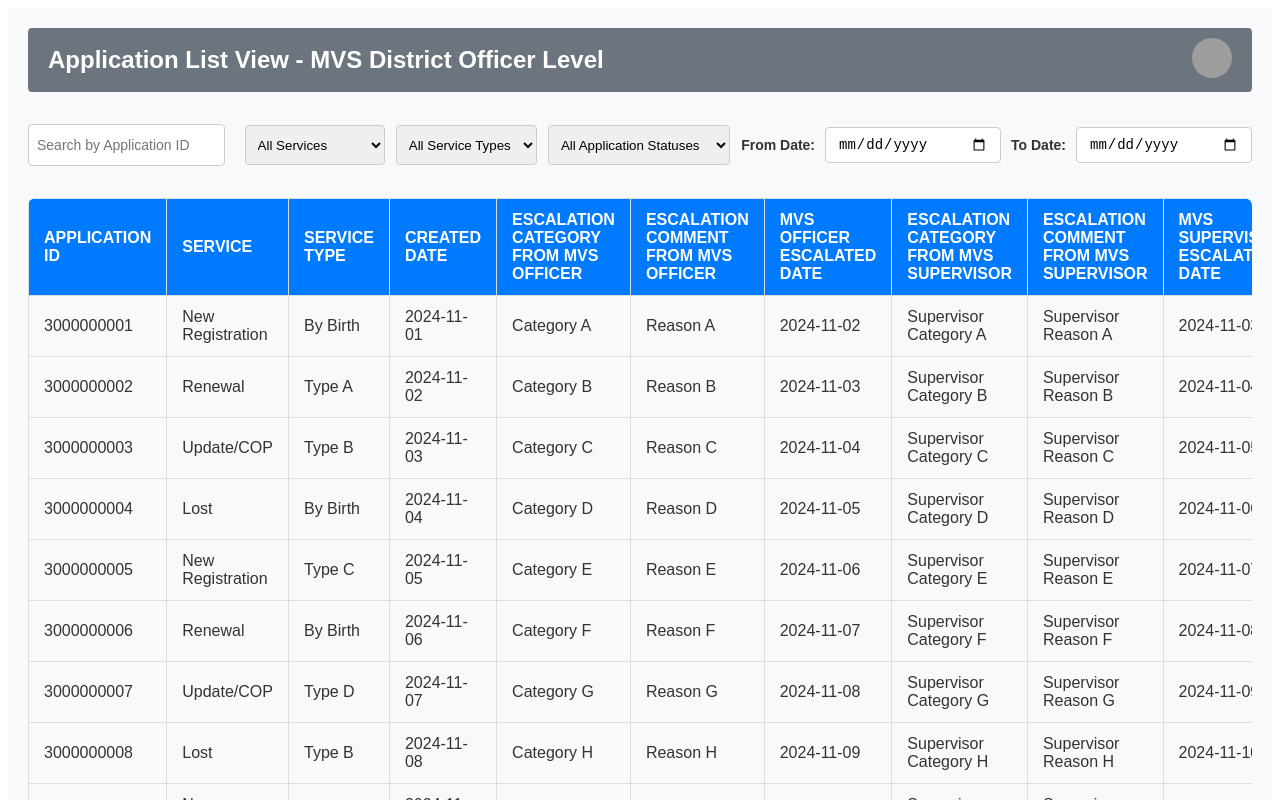
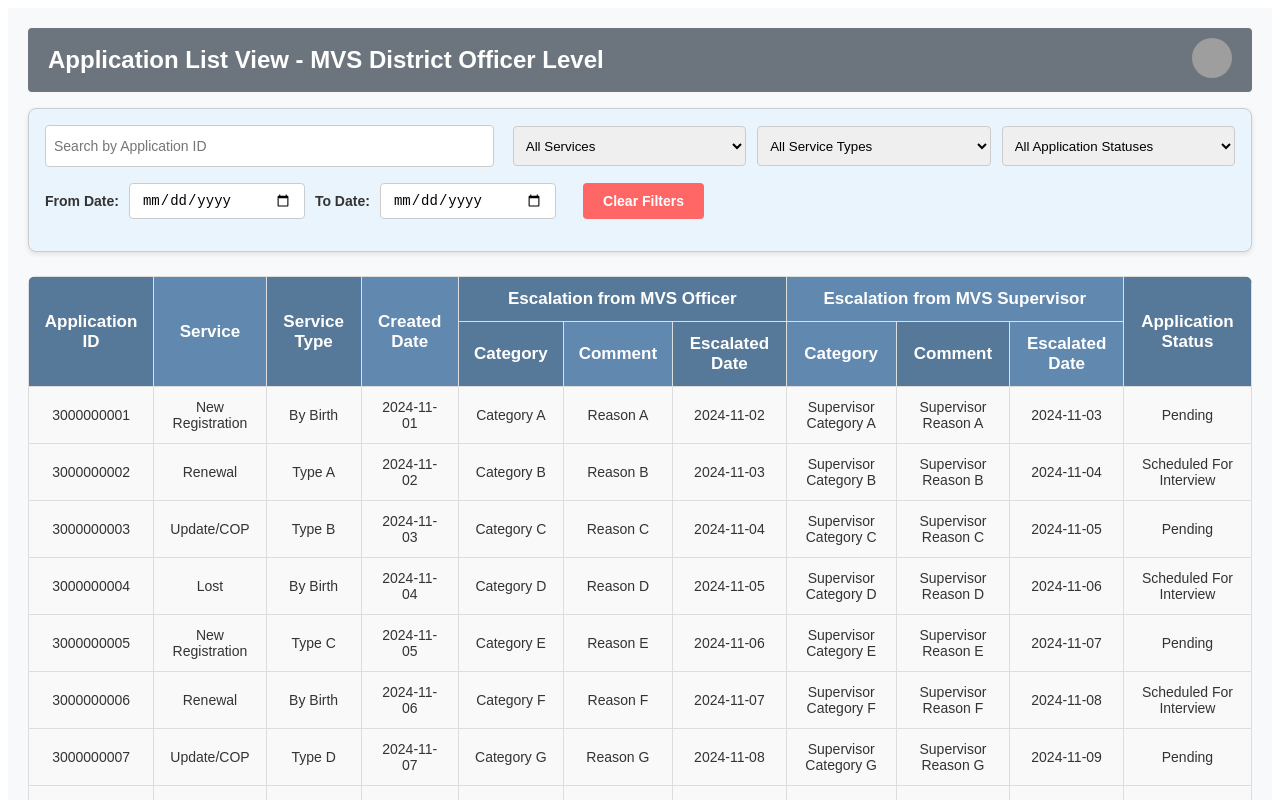
Before and after one commit to tf-nira/manual-verification-system-ui, an Angular app: page /login in a window 1280 px wide. Both pictures are taken after typing "Sample", "Sample123" into the empty fields and a click on the button "Login". Shown: the top 800 px of the page. Built offline with nearby package versions, Linux system fonts and the light colour scheme; grey boxes are pictures that could not be loaded.

Commit message:
modified table and search view

```diff
--- a/src/app/feature/application-list/application-list.component.css
+++ b/src/app/feature/application-list/application-list.component.css
@@ -7,13 +7,23 @@
   background-color: #f8f9fa;
 }
 
+.search-container {
+  background-color: #e9f4fc; /* Light blue background */
+  border: 1px solid #ccc; /* Border color */
+  border-radius: 8px; /* Rounded corners */
+  padding: 1rem; /* Padding inside the container */
+  margin-bottom: 1.5rem; /* Space below the container */
+  margin-top: 1rem;
+  box-shadow: 0 2px 5px rgba(0, 0, 0, 0.1); /* Optional shadow for better visuals */
+}
+
 /* Search Bar */
 .search-and-filters {
   display: flex;
   align-items: center; /* Vertically align items */
   gap: 0.7rem; /* Add space between elements */
-  margin-bottom: 2rem;
-  margin-top: 2rem;
+  margin-bottom: 1rem;
+  /* margin-top: 2rem; */
 }
 
 .search-input {
@@ -86,6 +96,32 @@
   border-color: #007BFF;
 }
 
+/* Clear Button */
+.clear-button-container {
+  text-align: center;
+  margin-left: 1rem;
+}
+
+.clear-filters-btn {
+  padding: 10px 20px;
+  background-color: #ff6666;
+  border: none;
+  color: white;
+  border-radius: 4px;
+  font-size: 14px;
+  cursor: pointer;
+  transition: background-color 0.3s ease;
+  font-weight: bold;
+}
+
+.clear-filters-btn:hover {
+  background-color: #ff4c4c;
+}
+
+.clear-filters-btn:active {
+  background-color: #e60000;
+}
+
 /* Style for the table container */
 .application-list {
   background-color: #f9f9f9;
@@ -98,27 +134,49 @@
   width: 100%;
   border-collapse: collapse;
   margin: 0 auto;
-  font-size: 16px;
+  /* font-size: 14px; */
   text-align: left;
   box-shadow: 0 2px 4px rgba(0, 0, 0, 0.1);
 }
 
 /* Table headers */
 .styled-table thead tr {
-  background-color: #007bff;
   color: #ffffff;
-  text-transform: uppercase;
+  /* text-transform: uppercase; */
   font-weight: bold;
+  font-size: 17px;
+}
+
+.styled-table thead .header-row-1 {
+  th:nth-child(odd) {
+    background-color: #567899;
+  }
+
+  th:nth-child(even) {
+    background-color: #6188af;
+  }
+}
+
+.styled-table thead .header-row-2 {
+  th:nth-child(odd) {
+    background-color: #567899;
+  }
+
+  th:nth-child(even) {
+    background-color: #6188af;
+  }
 }
 
 /* Table header and body cells */
 .styled-table th, .styled-table td {
   padding: 12px 15px;
   border: 1px solid #ddd;
+  text-align: center;
 }
 
 /* Table rows hover effect */
 .styled-table tbody tr {
+  font-size: 14px;
   transition: background-color 0.3s;
 }
 
--- a/src/app/feature/application-list/application-list.component.html
+++ b/src/app/feature/application-list/application-list.component.html
@@ -1,8 +1,10 @@
 <div class="container">
 
+  <!-- Header Component (view, role) -->
   <app-header [view]="'List'" [role]="role"></app-header>
 
-  <!-- Search Bar -->
+  <!-- Search & Filters Component (role) -->
+  <div class="search-container">
     <div class="search-and-filters">
       <input
         type="text"
@@ -26,7 +28,9 @@
         <option value="">All Application Statuses</option>
         <option *ngFor="let status of uniqueApplicationStatuses" [value]="status">{{ status }}</option>
       </select>
+    </div>
 
+    <div class="search-and-filters">
       <!-- Date Range Filter -->
       <div class="date-filter">
         <label for="fromDate">From Date:</label>
@@ -44,20 +48,63 @@
           id="toDate"
         />
       </div>
+
+      <div class="clear-button-container">
+        <button (click)="clearFilters()" class="clear-filters-btn">Clear Filters</button>
+      </div>
     </div>
 
+  </div>
 
-
+  <!-- Table Component (fields, filteredRows)-->
   <div class="application-list">
     <table class="styled-table">
       <thead>
-        <tr>
-          <th *ngFor="let field of fields">{{ field }}</th>
+        <tr [ngClass]="'header-row-1'">
+          <th rowspan="2">Application ID</th>
+          <th rowspan="2">Service</th>
+          <th rowspan="2">Service Type</th>
+          <th rowspan="2">Created Date</th>
+          <!-- Conditional Section: Escalation from MVS Officer -->
+          <th *ngIf="fields.includes('Escalation Category from MVS Officer') || fields.includes('Escalation Category')" colspan="3">Escalation from MVS Officer</th>
+          <!-- Conditional Section: Escalation from MVS Supervisor -->
+          <th *ngIf="fields.includes('Escalation Category From MVS Supervisor')" colspan="3">Escalation from MVS Supervisor</th>
+          <th *ngIf="fields.includes('Application Status')" rowspan="2">Application Status</th>
+        </tr>
+        <tr [ngClass]="'header-row-2'">
+          <!-- Escalation from MVS Officer Columns -->
+          <ng-container *ngIf="fields.includes('Escalation Category from MVS Officer') || fields.includes('Escalation Category')">
+            <th>Category</th>
+            <th>Comment</th>
+            <th>Escalated Date</th>
+          </ng-container>
+          <!-- Escalation from MVS Supervisor Columns -->
+          <ng-container *ngIf="fields.includes('Escalation Category From MVS Supervisor')">
+            <th>Category</th>
+            <th>Comment</th>
+            <th>Escalated Date</th>
+          </ng-container>
         </tr>
       </thead>
       <tbody>
         <tr *ngFor="let row of filteredRows" (click)="onRowClick(row)">
-          <td *ngFor="let field of fields">{{ row[field] }}</td>
+          <td>{{ row['Application ID'] }}</td>
+          <td>{{ row['Service'] }}</td>
+          <td>{{ row['Service Type'] }}</td>
+          <td>{{ row['Created Date'] }}</td>
+          <!-- Conditional Section: Escalation from MVS Officer -->
+          <ng-container *ngIf="fields.includes('Escalation Category from MVS Officer') || fields.includes('Escalation Category')">
+            <td>{{ row['Escalation Category from MVS Officer'] || row['Escalation Category'] }}</td>
+            <td>{{ row['Escalation Comment From MVS Officer'] || row['Escalation Comment'] }}</td>
+            <td>{{ row['MVS Officer Escalated Date'] || row['Escalated Date']}}</td>
+          </ng-container>
+          <!-- Conditional Section: Escalation from MVS Supervisor -->
+          <ng-container *ngIf="fields.includes('Escalation Category From MVS Supervisor')">
+            <td>{{ row['Escalation Category From MVS Supervisor'] }}</td>
+            <td>{{ row['Escalation Comment From MVS Supervisor'] }}</td>
+            <td>{{ row['MVS Supervisor Escalated Date'] }}</td>
+          </ng-container>
+          <td *ngIf="fields.includes('Application Status')">{{ row['Application Status'] }}</td>
         </tr>
       </tbody>
     </table>
--- a/src/app/feature/application-list/application-list.component.ts
+++ b/src/app/feature/application-list/application-list.component.ts
@@ -8,7 +8,7 @@ import { FormsModule } from '@angular/forms';
 @Component({
   selector: 'app-application-list',
   standalone: true,
-  imports: [NgFor, NgIf, HeaderComponent, FormsModule],
+  imports: [NgFor, NgIf, HeaderComponent, FormsModule, CommonModule],
   templateUrl: './application-list.component.html',
   styleUrl: './application-list.component.css'
 })
@@ -80,6 +80,15 @@ export class ApplicationListComponent implements OnInit {
     return filtered;
   }
 
+  clearFilters() {
+    this.searchText = '';
+    this.selectedService = '';
+    this.selectedServiceType = '';
+    this.selectedApplicationStatus = '';
+    this.fromDate = '';
+    this.toDate = '';
+  }
+
   onRowClick(rowData: any) {
     // get application details api
     this.router.navigate(['/application-detail'], { state: { role: this.role, data: rowData }});
```
Lines whose indentation alone changed are shown as unchanged.
